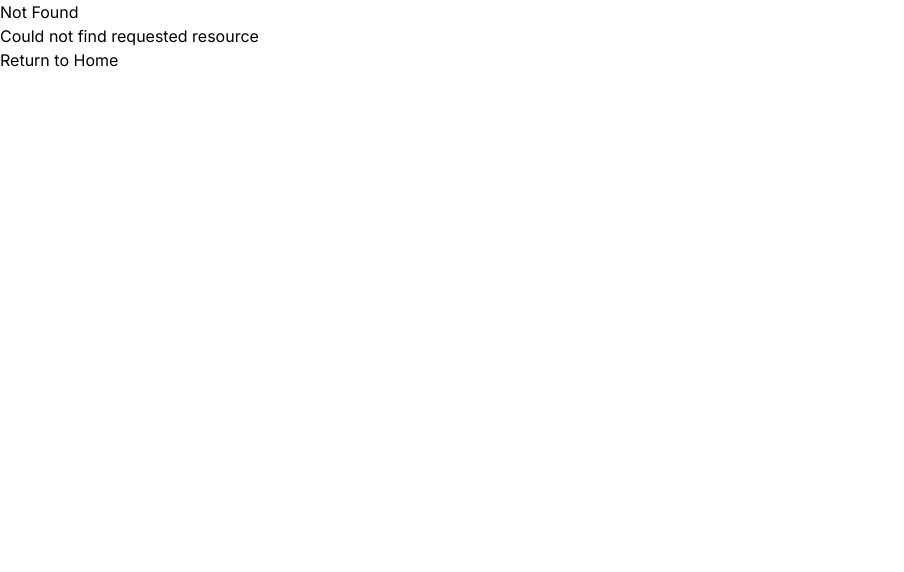
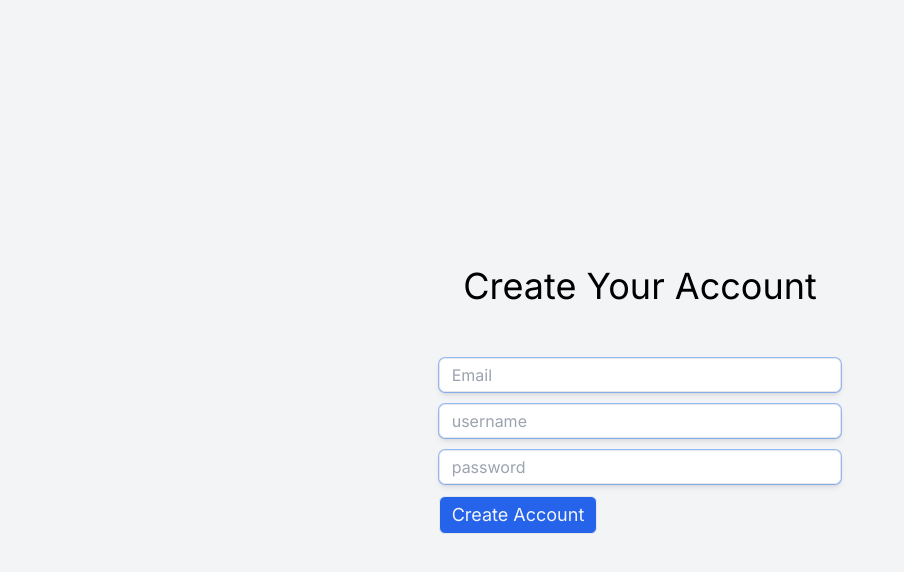
Before and after one commit to AtifAhmedShaikh/nextjs-typescript-codingflow, a Next.js app: page /register in a window 1280 px wide. Before the commit this address had no page. Shown: the top 572 px of the page, without its empty margins (0-904 px from the left). Built offline with nearby package versions, Linux system fonts and the light colour scheme.

Commit message:
Add Register and login page

```diff
--- /dev/null
+++ b/src/app/login/page.tsx
@@ -0,0 +1,26 @@
+import React from "react";
+
+const LoginUser = () => {
+  return (
+    <div className="flex flex-col gap-3 m-auto p-auto justify-center w-100 h-screen items-center bg-gray-100">
+      <div className="w-1/3 flex flex-col gap-3 px-3">
+        <h2 className="text-4xl text-center mb-10">Login Your Account </h2>
+        <input
+          type="text"
+          className="border py-1 px-3 rounded-md shadow-md focus:ring-blue-500 ring-1 focus:outline-none ring-blue-1 mb-3"
+          placeholder="Email or Username"
+        />
+        <input
+          type="text"
+          className="border py-1 px-3 rounded-md shadow-md focus:ring-blue-500 ring-1 focus:outline-none ring-blue-1 mb-3"
+          placeholder="password"
+        />
+        <button className="bg-blue-600 hover:bg-blue-800 rounded-md border w-fit px-3 py-1 text-gray-100 text-lg">
+          Login
+        </button>
+      </div>
+    </div>
+  );
+};
+
+export default LoginUser;
--- /dev/null
+++ b/src/app/register/page.tsx
@@ -0,0 +1,29 @@
+const RegisterUser = () => {
+  return (
+    <div className="flex flex-col gap-3 m-auto p-auto justify-center w-100 h-screen items-center bg-gray-100">
+      <div className="w-1/3 flex flex-col gap-3 px-3">
+        <h2 className="text-4xl text-center mb-10">Create Your Account </h2>
+        <input
+          type="text"
+          className="border py-1 px-3 rounded-md shadow-md focus:ring-blue-500 ring-1 focus:outline-none ring-blue-1"
+          placeholder="Email"
+        />
+        <input
+          type="text"
+          className="border py-1 px-3 rounded-md shadow-md focus:ring-blue-500 ring-1 focus:outline-none ring-blue-1"
+          placeholder="username"
+        />
+        <input
+          type="text"
+          className="border py-1 px-3 rounded-md shadow-md focus:ring-blue-500 ring-1 focus:outline-none ring-blue-1"
+          placeholder="password"
+        />
+        <button className="bg-blue-600 hover:bg-blue-800 rounded-md border w-fit px-3 py-1 text-gray-100 text-lg">
+          Create Account
+        </button>
+      </div>
+    </div>
+  );
+};
+
+export default RegisterUser;
--- a/src/app/server-actions-page/page.tsx
+++ b/src/app/server-actions-page/page.tsx
@@ -5,13 +5,14 @@ import { handleAction, handleUpdateClick } from "@/actions";
 
 const ServerAction = () => {
   return (
-    <div>
+    <div className="p-auto m-auto">
       <form action={handleAction}>
         <input className="border" type="text" name="name" id="" />
         <input className="border" type="email" name="email" id="" />
         <button type="submit">Submit</button>
       </form>
       <button
+        className="bg-blue-600 hover:bg-blue-800 rounded-md border"
         onClick={() => {
           handleUpdateClick(1);
         }}
```
